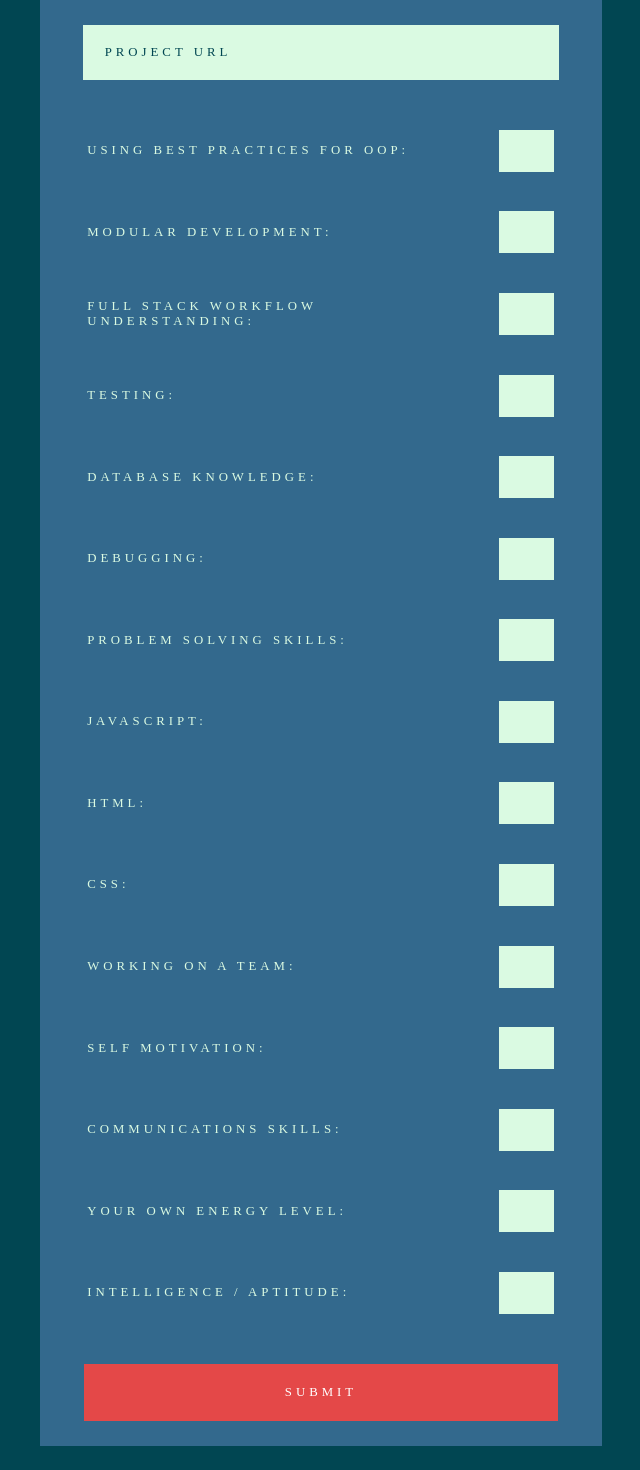
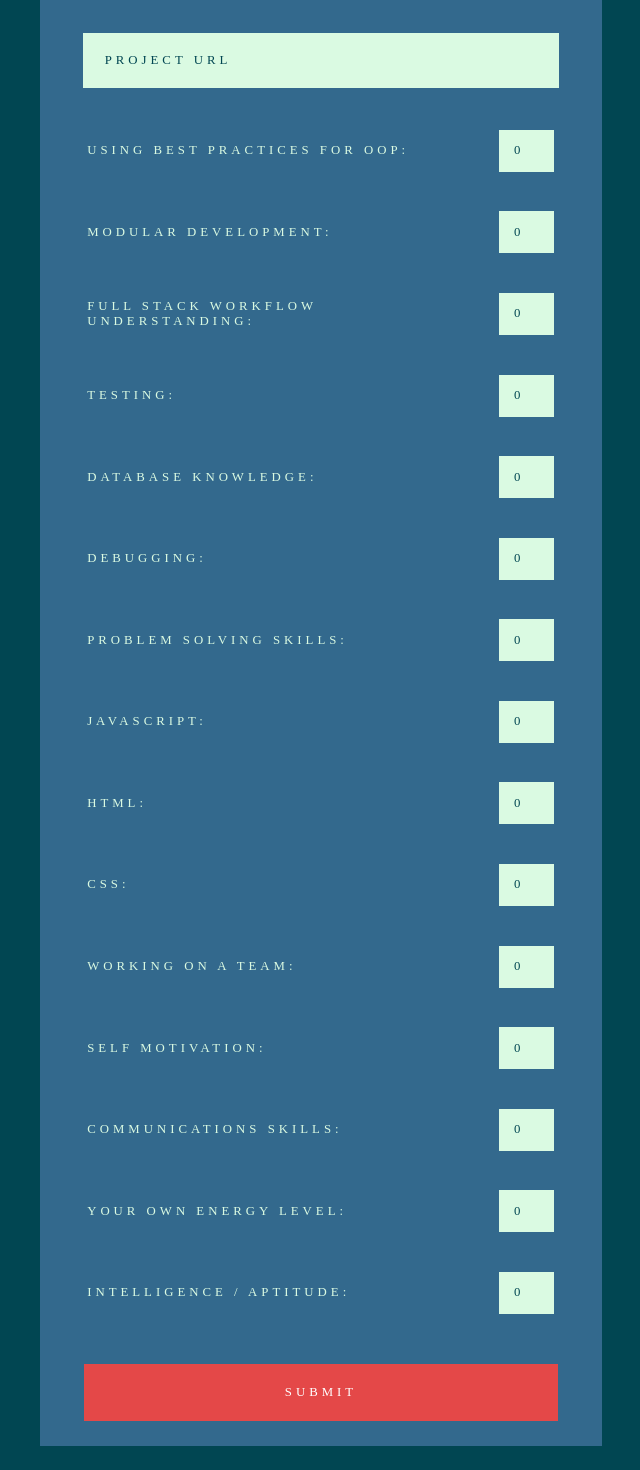
Before and after one commit to JesusGarcia23/CodingChallenge, a React (Create React App) app: page / in a window 1280 px wide. Shown: the part 340-1810 px from the top of the page, without its empty margins (319-959 px from the left). Built offline with nearby package versions, Linux system fonts and the light colour scheme; a web font is replaced by a local one.

Commit message:
add state and functions

```diff
--- a/src/App.css
+++ b/src/App.css
@@ -97,6 +97,7 @@ input[type=number]{
   font-size: 1vw;
   color: white;
   padding: 20px 39%;
+  cursor: pointer;
 }
 
 .user-info{
--- a/src/App.js
+++ b/src/App.js
@@ -25,19 +25,63 @@ class App extends React.Component {
       selfMotivation: 0,
       communicationSkills: 0,
       ownEnergyLvl: 0,
-      intAptitude: 0
+      intAptitude: 0,
+      maxPoint: 51,
+      totalPoint: 0,
     }
   }
 
-  handleSubmit = () => {
-
+  handleSubmit = (e) => {
+    e.preventDefault()
+    console.log(this.state.totalPoint)
   }
 
   updateInput = (e) => {
     e.preventDefault();
-    this.setState({
-      [e.currentTarget.name]: e.currentTarget.value
-    })
+    const {name, value, type} = e.target;
+    let theValue = Number(value)
+
+    if(type !== 'number'){
+      this.setState({
+        [name]: value
+      })
+    }else{
+
+      const theInfo = this.state
+      console.log(theInfo[name])
+      console.log(theValue)
+
+      console.log(this.state.totalPoint)
+
+      if(this.state.totalPoint < this.state.maxPoint){
+        console.log("ITS LESS")
+        console.log(this.state.totalPoint)
+        theInfo[name] = theValue
+
+      }else{
+        console.log("IT NOT LESS")
+      }
+
+
+      let theTotal = 0
+
+
+      for(let x in this.state){
+        if(typeof this.state[x] === 'number' && x !== 'maxPoint' && x !== 'totalPoint'){
+          theTotal += theInfo[x]
+        }
+
+      }
+
+      if(theTotal < this.state.maxPoint){
+        this.setState({
+          [name]: theValue,
+          totalPoint: theTotal
+          })
+      }
+
+
+    }
 
   }
 
--- a/src/Components/Form.js
+++ b/src/Components/Form.js
@@ -1,10 +1,13 @@
 import React from 'react'
 
 const Form = (props) => {
-    const {fullName, email, projectRepo, projectUrl} = props.allInfo
+    const {fullName, email, projectRepo, projectUrl, bestpracticeOOP, modularDevelopment, fulWorkUnderstanding, testing, databaseKnowledge, debugging,
+        probSolvingSkills, javascript, html, css, workingTeam, selfMotivation, communicationSkills, ownEnergyLvl, intAptitude, totalPoint, updateInput, handleSubmit} = props.allInfo
+
     return(
-        <form className='the-form'>
+        <form className='the-form' onSubmit={e => props.handleSubmit(e)}>
         <div className='user-info'>
+        <div>{totalPoint}</div>
         <input type='text' name='fullName' value={fullName} onChange={e => props.updateInput(e)} placeholder='FULL NAME'></input>
         <input type='email' name='email' value={email} onChange={e => props.updateInput(e)} placeholder='EMAIL'></input>
         <input type='text' name='projectRepo' value={projectRepo} onChange={e => props.updateInput(e)} placeholder='PROJECT REPO'></input>
@@ -15,77 +18,77 @@ const Form = (props) => {
 
         <div className='form-skill'>
         <label>USING BEST PRACTICES FOR OOP:</label>
-        <input type='number' name='bestpracticeOOP' onChange={e => props.updateInput(e)}></input>
+        <input type='number' name='bestpracticeOOP' min={0} value={bestpracticeOOP} onChange={e => props.updateInput(e)}></input>
         </div>
 
         <div className='form-skill'>
         <label>MODULAR DEVELOPMENT:</label>
-        <input type='number' name='modularDevelopment' onChange={e => props.updateInput(e)}></input>
+        <input type='number' name='modularDevelopment' min={0} value={modularDevelopment} onChange={e => props.updateInput(e)}></input>
         </div>
 
         <div className='form-skill'>
         <label>FULL STACK WORKFLOW UNDERSTANDING:</label>
-        <input type='number' name='fulWorkUnderstanding' onChange={e => props.updateInput(e)}></input>
+        <input type='number' name='fulWorkUnderstanding' min={0} value={fulWorkUnderstanding} onChange={e => props.updateInput(e)}></input>
         </div>
 
         <div className='form-skill'>
         <label>TESTING:</label>
-        <input type='number' name='testing' onChange={e => props.updateInput(e)}></input>
+        <input type='number' name='testing' min={0} value={testing} onChange={e => props.updateInput(e)}></input>
         </div>
 
         <div className='form-skill'>
         <label>DATABASE KNOWLEDGE:</label>
-        <input type='number' name='databaseKnowledge' onChange={e => props.updateInput(e)}></input>
+        <input type='number' name='databaseKnowledge' min={0} value={databaseKnowledge} onChange={e => props.updateInput(e)}></input>
         </div>
 
         <div className='form-skill'>
         <label>DEBUGGING:</label>
-        <input type='number' name='debugging' onChange={e => props.updateInput(e)}></input>
+        <input type='number' name='debugging' min={0} value={debugging} onChange={e => props.updateInput(e)}></input>
         </div>
 
         <div className='form-skill'>
         <label>PROBLEM SOLVING SKILLS:</label>
-        <input type='number' name='probSolvingSkills' onChange={e => props.updateInput(e)}></input>
+        <input type='number' name='probSolvingSkills' min={0} value={probSolvingSkills} onChange={e => props.updateInput(e)}></input>
         </div>
 
         <div className='form-skill'>
         <label>JAVASCRIPT:</label>
-        <input type='number' name='javascript' onChange={e => props.updateInput(e)}></input>
+        <input type='number' name='javascript' min={0} value={javascript} onChange={e => props.updateInput(e)}></input>
         </div>
 
         <div className='form-skill'>
         <label>HTML:</label>
-        <input type='number' name='html' onChange={e => props.updateInput(e)}></input>
+        <input type='number' name='html' min={0} value={html} onChange={e => props.updateInput(e)}></input>
         </div>
 
         <div className='form-skill'>
         <label>CSS:</label>
-        <input type='number' name='css' onChange={e => props.updateInput(e)}></input>
+        <input type='number' name='css' min={0} value={css} onChange={e => props.updateInput(e)}></input>
         </div>
 
         <div className='form-skill'>
         <label>WORKING ON A TEAM:</label>
-        <input type='number' name='workingTeam' onChange={e => props.updateInput(e)}></input>
+        <input type='number' name='workingTeam' min={0} value={workingTeam} onChange={e => props.updateInput(e)}></input>
         </div>
 
         <div className='form-skill'>
         <label>SELF MOTIVATION:</label>
-        <input type='number' name='selfMotivation' onChange={e => props.updateInput(e)}></input>
+        <input type='number' name='selfMotivation' min={0} value={selfMotivation} onChange={e => props.updateInput(e)}></input>
         </div>
 
         <div className='form-skill'>
         <label>COMMUNICATIONS SKILLS:</label>
-        <input type='number' name='communicationSkills' onChange={e => props.updateInput(e)}></input>
+        <input type='number' name='communicationSkills' min={0} value={communicationSkills} onChange={e => props.updateInput(e)}></input>
         </div>
 
         <div className='form-skill'>
         <label>YOUR OWN ENERGY LEVEL:</label>
-        <input type='number' name='ownEnergyLvl' onChange={e => props.updateInput(e)}></input>
+        <input type='number' name='ownEnergyLvl' min={0} value={ownEnergyLvl} onChange={e => props.updateInput(e)}></input>
         </div>
 
         <div className='form-skill'>
         <label>INTELLIGENCE / APTITUDE:</label>
-        <input type='number' name='intAptitude' onChange={e => props.updateInput(e)}></input>
+        <input type='number' name='intAptitude' min={0} value={intAptitude} onChange={e => props.updateInput(e)}></input>
         </div>
 
         </div>
```
